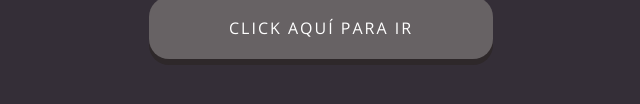
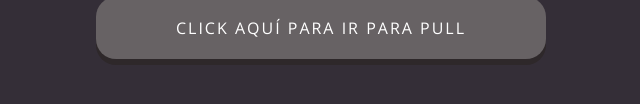
Before and after one commit to Himuravidal/Taller_git_enero, a plain HTML site: page index.html in a window 1280 px wide. Shown: the part 516-620 px from the top of the page, without its empty margins (319-959 px from the left). Drawn offline with nearby package versions, Linux system fonts and the light colour scheme.

Commit message:
Cambio par apull

```diff
--- a/index.html
+++ b/index.html
@@ -15,7 +15,7 @@
       <img src="https://assets-cdn.github.com/images/modules/logos_page/Octocat.png" alt="octocat">
     </a>
     <button type="button" class="btn">
-      <a href="https://www.google.com/" target="_blank">Click aquí para ir</a>
+      <a href="https://www.google.com/" target="_blank">Click aquí para ir para pull</a>
     </button>
   </div>
 </body>
```
